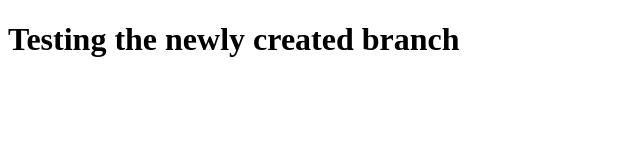
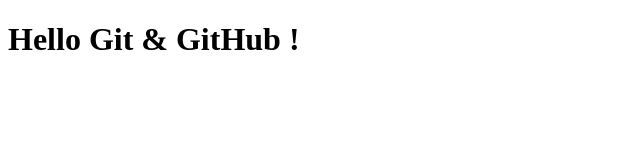
Before and after one commit to gr-grassim/inspirager, a plain HTML site: page index.html in a window 1280 px wide. Shown: the whole page, without its empty margins (0-640 px from the left). Drawn offline with Linux system fonts and the light colour scheme.

Commit message:
Update header text in index.html

```diff
--- a/index.html
+++ b/index.html
@@ -6,6 +6,6 @@
     <title>Document</title>
 </head>
 <body>
-    <h1>Testing the newly created branch</h1>
+    <h1>Hello Git & GitHub !</h1>
 </body>
 </html>
```
